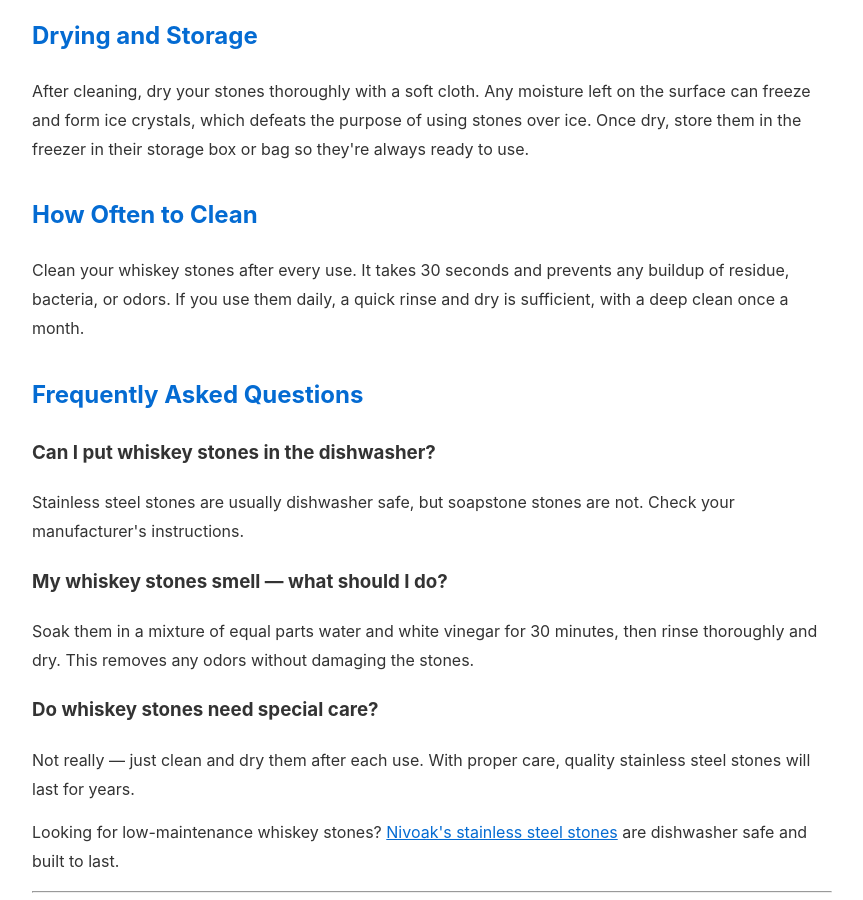
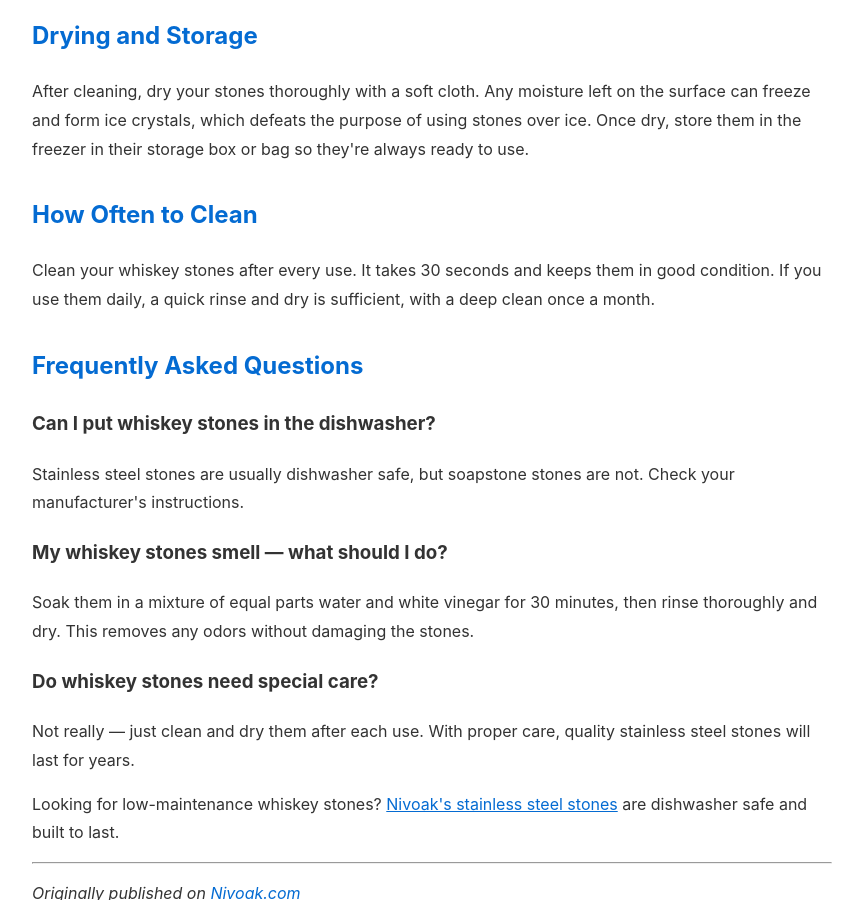
Before and after one commit to keikiqiu/nivoak-blog, a Jekyll site: the page built from _posts/2026-07-09-how-to-clean-whiskey-stones.md, in a window 1280 px wide and 900 px high, scrolled down 905 px. Shown: the whole window, without its empty margins (208-1071 px from the left). Built offline with Jekyll 4.4.1, drawn with Linux system fonts in a browser that asks for light colours.

Commit message:
Add: How to Clean Whiskey Stones the Right Way

```diff
--- a/_posts/2026-07-09-how-to-clean-whiskey-stones.md
+++ b/_posts/2026-07-09-how-to-clean-whiskey-stones.md
@@ -3,7 +3,6 @@
 date: 2026-07-09
 layout: default
 ---
-
 <p>Cleaning whiskey stones is simple: rinse them with warm water and mild soap after each use, dry them thoroughly, and you're done. But there's a right way and a wrong way to maintain them. Here's everything you need to keep your whiskey stones in perfect condition.</p>
 
 <h2>Basic Cleaning After Each Use</h2>
@@ -24,7 +23,7 @@
 <p>After cleaning, dry your stones thoroughly with a soft cloth. Any moisture left on the surface can freeze and form ice crystals, which defeats the purpose of using stones over ice. Once dry, store them in the freezer in their storage box or bag so they're always ready to use.</p>
 
 <h2>How Often to Clean</h2>
-<p>Clean your whiskey stones after every use. It takes 30 seconds and prevents any buildup of residue, bacteria, or odors. If you use them daily, a quick rinse and dry is sufficient, with a deep clean once a month.</p>
+<p>Clean your whiskey stones after every use. It takes 30 seconds and keeps them in good condition. If you use them daily, a quick rinse and dry is sufficient, with a deep clean once a month.</p>
 
 <h2>Frequently Asked Questions</h2>
 <h3>Can I put whiskey stones in the dishwasher?</h3>
@@ -37,6 +36,5 @@
 <p>Not really — just clean and dry them after each use. With proper care, quality stainless steel stones will last for years.</p>
 
 <p>Looking for low-maintenance whiskey stones? <a href="https://nivoak.com/shop/">Nivoak's stainless steel stones</a> are dishwasher safe and built to last.</p>
-
 ---
-*Originally published on [Nivoak.com](https://nivoak.com/?p=2787)*
+*Originally published on [Nivoak.com](https://nivoak.com/?p=2803)*
```
